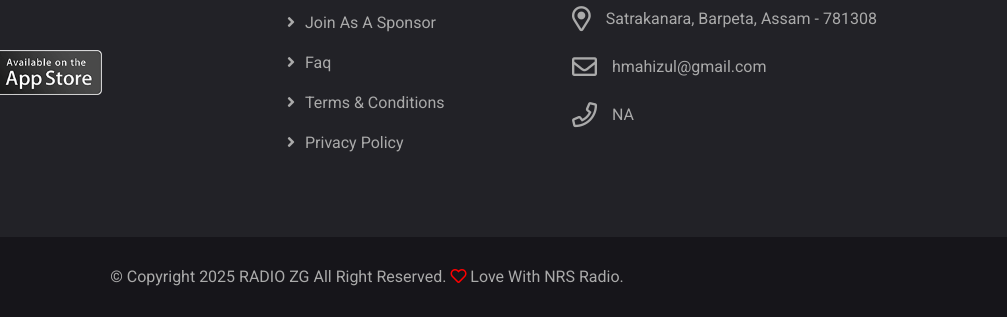
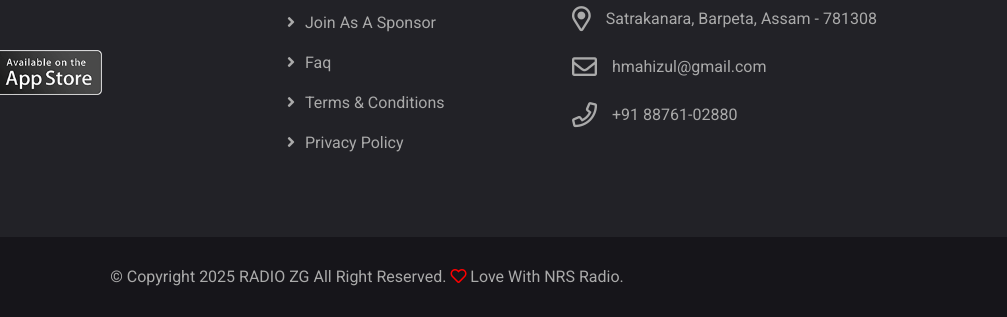
Before and after one commit to Hmahi8876102880/radio, a plain HTML site: page term-condition.html in a window 1280 px wide. Shown: the part 2546-2863 px from the top of the page, 273-1280 px from the left. Drawn offline with Linux system fonts and the light colour scheme; some packages are replaced by stand-ins of ours; a script that the page names is missing.

Commit message:
Update term-condition.html

```diff
--- a/term-condition.html
+++ b/term-condition.html
@@ -328,7 +328,7 @@
                             <p>hmahizul@gmail.com</p>
                         </li>
                         <li><i class="far fa-phone"></i>
-                            <p>NA</p>
+                            <p>+91 88761-02880</p>
                         </li>
                     </ul>
                 </div>
```
